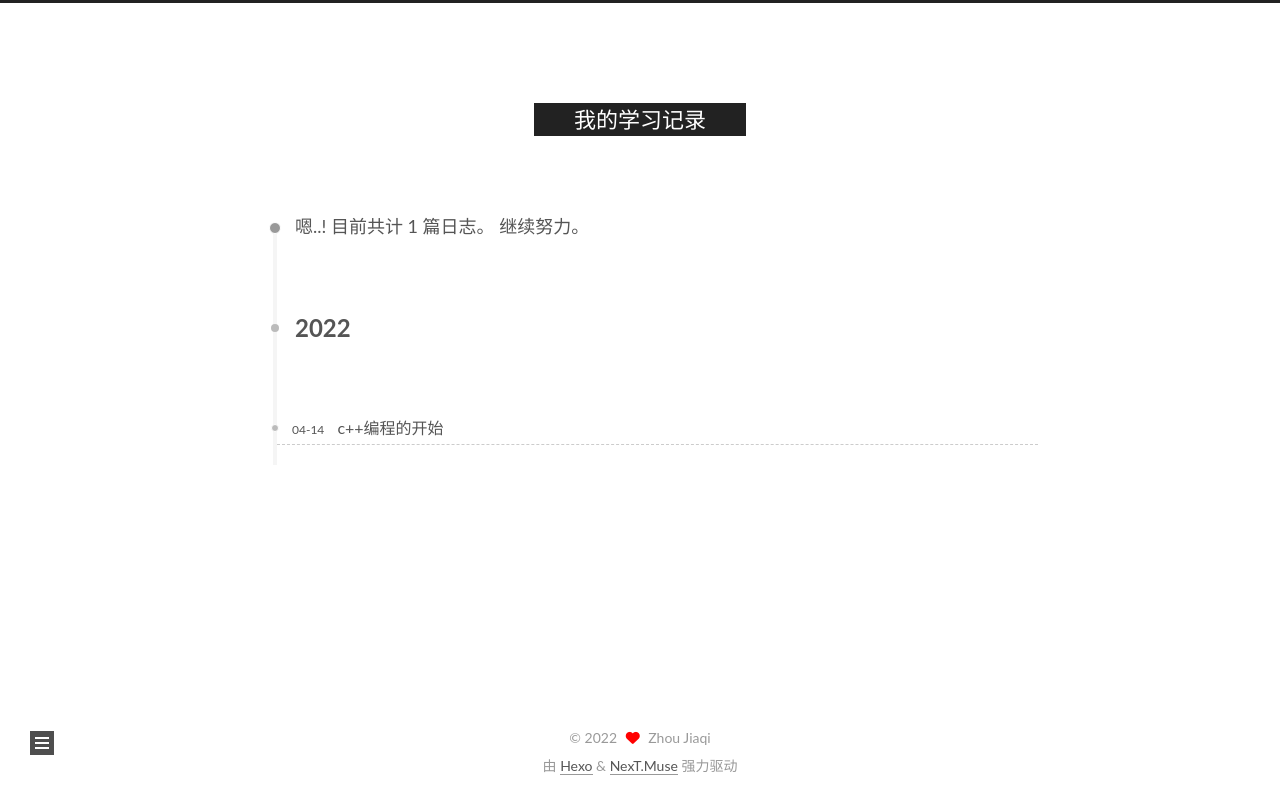
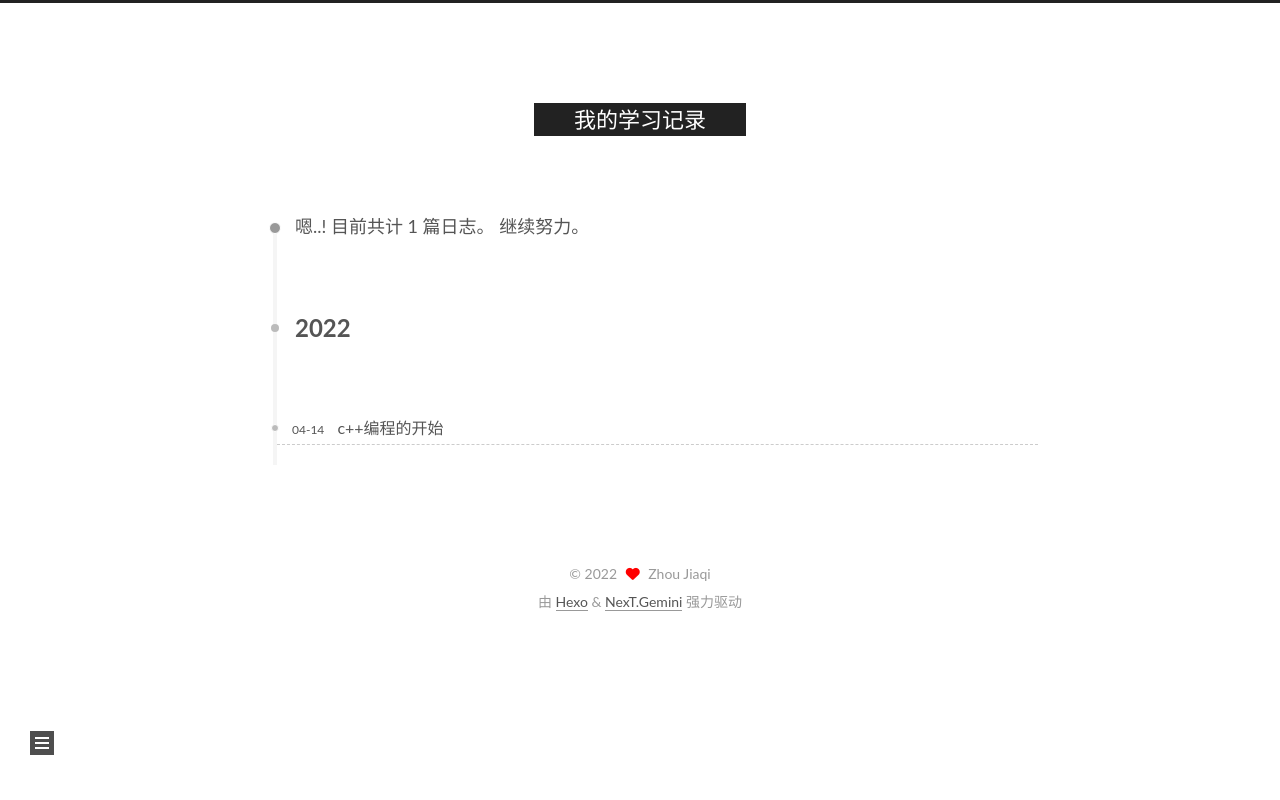
Before and after one commit to zhoujiaqi30/zhoujiaqi30.github.io, a plain HTML site: page archives/index.html in a window 1280 px wide. Drawn offline with nearby package versions, Linux system fonts and the light colour scheme.

Commit message:
Site updated: 2022-04-14 17:53:14

```diff
--- a/2022/04/14/c-编程的开始/index.html
+++ b/2022/04/14/c-编程的开始/index.html
@@ -18,7 +18,7 @@
 <link rel="stylesheet" href="https://cdn.jsdelivr.net/npm/@fortawesome/fontawesome-free@6.1.1/css/all.min.css" integrity="sha256-DfWjNxDkM94fVBWx1H5BMMp0Zq7luBlV8QRcSES7s+0=" crossorigin="anonymous">
   <link rel="stylesheet" href="https://cdn.jsdelivr.net/npm/animate.css@3.1.1/animate.min.css" integrity="sha256-PR7ttpcvz8qrF57fur/yAx1qXMFJeJFiA6pSzWi0OIE=" crossorigin="anonymous">
 
-<script class="next-config" data-name="main" type="application/json">{"hostname":"example.com","root":"/","images":"/images","scheme":"Muse","darkmode":false,"version":"8.11.0","exturl":false,"sidebar":{"position":"left","display":"post","padding":18,"offset":12},"copycode":false,"bookmark":{"enable":false,"color":"#222","save":"auto"},"mediumzoom":false,"lazyload":false,"pangu":false,"comments":{"style":"tabs","active":null,"storage":true,"lazyload":false,"nav":null},"stickytabs":false,"motion":{"enable":true,"async":false,"transition":{"post_block":"fadeIn","post_header":"fadeInDown","post_body":"fadeInDown","coll_header":"fadeInLeft","sidebar":"fadeInUp"}},"prism":false,"i18n":{"placeholder":"搜索...","empty":"没有找到任何搜索结果：${query}","hits_time":"找到 ${hits} 个搜索结果（用时 ${time} 毫秒）","hits":"找到 ${hits} 个搜索结果"}}</script><script src="/js/config.js"></script>
+<script class="next-config" data-name="main" type="application/json">{"hostname":"example.com","root":"/","images":"/images","scheme":"Gemini","darkmode":false,"version":"8.11.0","exturl":false,"sidebar":{"position":"left","display":"post","padding":18,"offset":12},"copycode":false,"bookmark":{"enable":false,"color":"#222","save":"auto"},"mediumzoom":false,"lazyload":false,"pangu":false,"comments":{"style":"tabs","active":null,"storage":true,"lazyload":false,"nav":null},"stickytabs":false,"motion":{"enable":true,"async":false,"transition":{"post_block":"fadeIn","post_header":"fadeInDown","post_body":"fadeInDown","coll_header":"fadeInLeft","sidebar":"fadeInUp"}},"prism":false,"i18n":{"placeholder":"搜索...","empty":"没有找到任何搜索结果：${query}","hits_time":"找到 ${hits} 个搜索结果（用时 ${time} 毫秒）","hits":"找到 ${hits} 个搜索结果"}}</script><script src="/js/config.js"></script>
 
     <meta name="description" content="C++的经典案例上面这张图是一个简单C++程序的构成，它的输出结果如下图所示：是不是感觉到很神奇？接下来我们逐一了解每个部分的作用 1.头文件在上述图片中， ，这一句的作用是为了引入一个文件，它是我们写C++程序必不可少的一个部分我们在这称它为头文件（如iostream）。在头文件中包涵了我们使用的方法(如输入，输出函数)，如果我们没有包含头文件，编译器会报出“为找到xxx（方法）的定义”。 头文">
 <meta property="og:type" content="article">
@@ -324,7 +324,7 @@
   </span>
   <span class="author" itemprop="copyrightHolder">Zhou Jiaqi</span>
 </div>
-  <div class="powered-by">由 <a href="https://hexo.io/" rel="noopener external nofollow noreferrer" target="_blank">Hexo</a> & <a href="https://theme-next.js.org/muse/" rel="noopener external nofollow noreferrer" target="_blank">NexT.Muse</a> 强力驱动
+  <div class="powered-by">由 <a href="https://hexo.io/" rel="noopener external nofollow noreferrer" target="_blank">Hexo</a> & <a href="https://theme-next.js.org/" rel="noopener external nofollow noreferrer" target="_blank">NexT.Gemini</a> 强力驱动
   </div>
 
     </div>
@@ -332,7 +332,7 @@
 
 
   <script src="https://cdn.jsdelivr.net/npm/animejs@3.2.1/lib/anime.min.js" integrity="sha256-XL2inqUJaslATFnHdJOi9GfQ60on8Wx1C2H8DYiN1xY=" crossorigin="anonymous"></script>
-<script src="/js/comments.js"></script><script src="/js/utils.js"></script><script src="/js/motion.js"></script><script src="/js/schemes/muse.js"></script><script src="/js/next-boot.js"></script>
+<script src="/js/comments.js"></script><script src="/js/utils.js"></script><script src="/js/motion.js"></script><script src="/js/next-boot.js"></script>
 
 
 
--- a/archives/index.html
+++ b/archives/index.html
@@ -18,7 +18,7 @@
 <link rel="stylesheet" href="https://cdn.jsdelivr.net/npm/@fortawesome/fontawesome-free@6.1.1/css/all.min.css" integrity="sha256-DfWjNxDkM94fVBWx1H5BMMp0Zq7luBlV8QRcSES7s+0=" crossorigin="anonymous">
   <link rel="stylesheet" href="https://cdn.jsdelivr.net/npm/animate.css@3.1.1/animate.min.css" integrity="sha256-PR7ttpcvz8qrF57fur/yAx1qXMFJeJFiA6pSzWi0OIE=" crossorigin="anonymous">
 
-<script class="next-config" data-name="main" type="application/json">{"hostname":"example.com","root":"/","images":"/images","scheme":"Muse","darkmode":false,"version":"8.11.0","exturl":false,"sidebar":{"position":"left","display":"post","padding":18,"offset":12},"copycode":false,"bookmark":{"enable":false,"color":"#222","save":"auto"},"mediumzoom":false,"lazyload":false,"pangu":false,"comments":{"style":"tabs","active":null,"storage":true,"lazyload":false,"nav":null},"stickytabs":false,"motion":{"enable":true,"async":false,"transition":{"post_block":"fadeIn","post_header":"fadeInDown","post_body":"fadeInDown","coll_header":"fadeInLeft","sidebar":"fadeInUp"}},"prism":false,"i18n":{"placeholder":"搜索...","empty":"没有找到任何搜索结果：${query}","hits_time":"找到 ${hits} 个搜索结果（用时 ${time} 毫秒）","hits":"找到 ${hits} 个搜索结果"}}</script><script src="/js/config.js"></script>
+<script class="next-config" data-name="main" type="application/json">{"hostname":"example.com","root":"/","images":"/images","scheme":"Gemini","darkmode":false,"version":"8.11.0","exturl":false,"sidebar":{"position":"left","display":"post","padding":18,"offset":12},"copycode":false,"bookmark":{"enable":false,"color":"#222","save":"auto"},"mediumzoom":false,"lazyload":false,"pangu":false,"comments":{"style":"tabs","active":null,"storage":true,"lazyload":false,"nav":null},"stickytabs":false,"motion":{"enable":true,"async":false,"transition":{"post_block":"fadeIn","post_header":"fadeInDown","post_body":"fadeInDown","coll_header":"fadeInLeft","sidebar":"fadeInUp"}},"prism":false,"i18n":{"placeholder":"搜索...","empty":"没有找到任何搜索结果：${query}","hits_time":"找到 ${hits} 个搜索结果（用时 ${time} 毫秒）","hits":"找到 ${hits} 个搜索结果"}}</script><script src="/js/config.js"></script>
 
     <meta property="og:type" content="website">
 <meta property="og:title" content="我的学习记录">
@@ -204,7 +204,7 @@
   </span>
   <span class="author" itemprop="copyrightHolder">Zhou Jiaqi</span>
 </div>
-  <div class="powered-by">由 <a href="https://hexo.io/" rel="noopener external nofollow noreferrer" target="_blank">Hexo</a> & <a href="https://theme-next.js.org/muse/" rel="noopener external nofollow noreferrer" target="_blank">NexT.Muse</a> 强力驱动
+  <div class="powered-by">由 <a href="https://hexo.io/" rel="noopener external nofollow noreferrer" target="_blank">Hexo</a> & <a href="https://theme-next.js.org/" rel="noopener external nofollow noreferrer" target="_blank">NexT.Gemini</a> 强力驱动
   </div>
 
     </div>
@@ -212,7 +212,7 @@
 
 
   <script src="https://cdn.jsdelivr.net/npm/animejs@3.2.1/lib/anime.min.js" integrity="sha256-XL2inqUJaslATFnHdJOi9GfQ60on8Wx1C2H8DYiN1xY=" crossorigin="anonymous"></script>
-<script src="/js/comments.js"></script><script src="/js/utils.js"></script><script src="/js/motion.js"></script><script src="/js/schemes/muse.js"></script><script src="/js/next-boot.js"></script>
+<script src="/js/comments.js"></script><script src="/js/utils.js"></script><script src="/js/motion.js"></script><script src="/js/next-boot.js"></script>
 
 
 
```
Also changed, not shown: archives/2022/04/index.html (+3 -3 lines), archives/2022/index.html (+3 -3 lines), index.html (+3 -3 lines).
